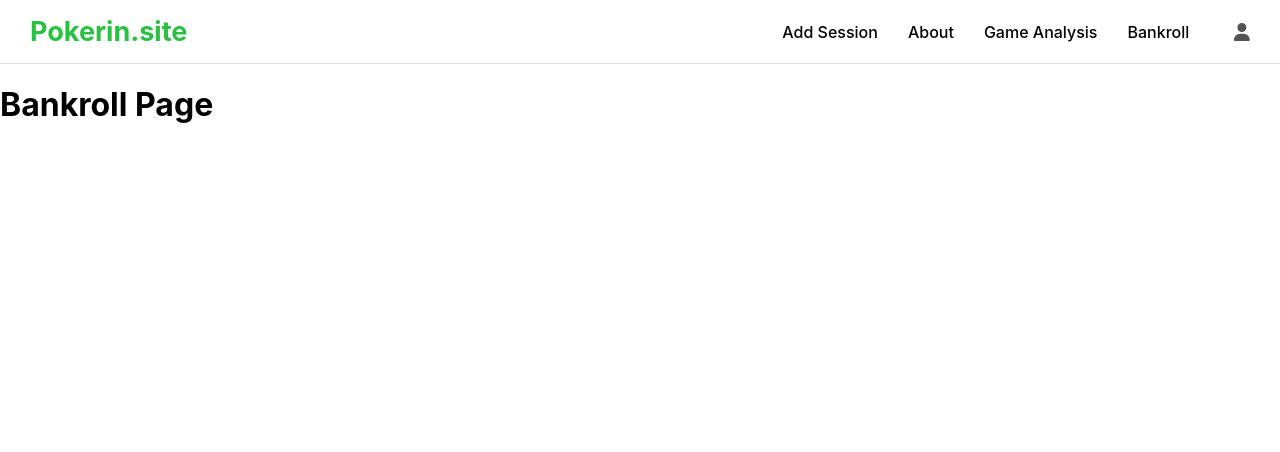
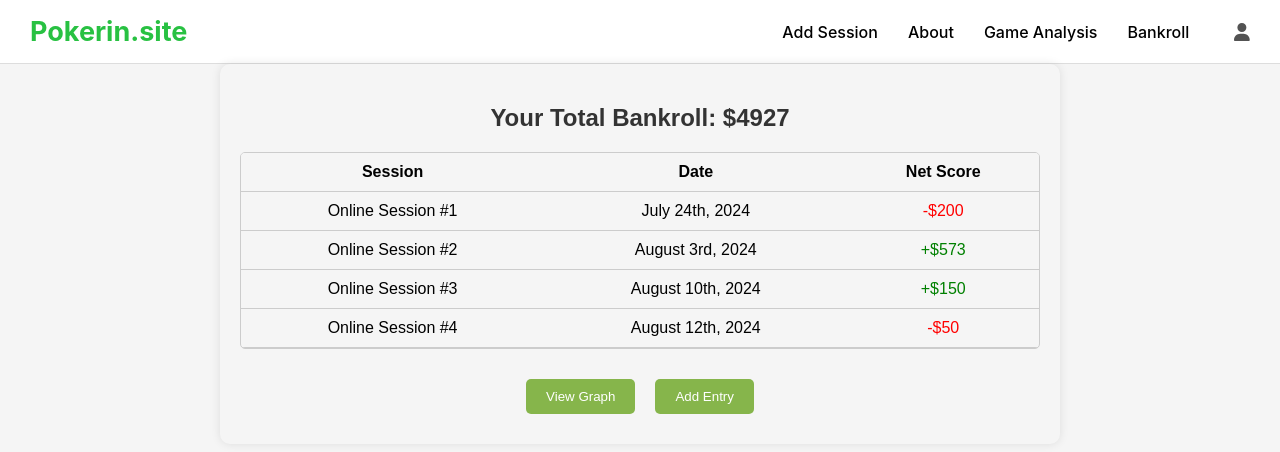
Before and after one commit to AJ112103/pokerinsite, a React (Create React App) app: page /bankroll in a window 1280 px wide. Shown: the top 452 px of the page. Built offline with nearby package versions, Linux system fonts and the light colour scheme; no server answers; sample sign-in values are in the browser's storage.

Commit message:
bankroll stuff

```diff
--- /dev/null
+++ b/src/Bankroll.css
@@ -0,0 +1,114 @@
+body, html {
+    background-color: #f5f5f5;
+    margin: 0;
+    padding: 0;
+    height: 100%;
+  }
+
+.bankroll-container {
+    max-width: 800px;
+    margin: 0 auto;
+    padding: 20px;
+    text-align: center;
+    font-family: Arial, sans-serif;
+    box-shadow: 0 0 10px rgba(0, 0, 0, 0.1);
+    border-radius: 10px;
+  }
+
+  h2 {
+    color: #333;
+  }
+
+  .table-wrapper {
+    max-height: 200px;
+    overflow-y: auto;
+    margin: 20px 0;
+    border: 1px solid #ccc;
+    border-radius: 5px;
+  }
+
+  table {
+    width: 100%;
+    border-collapse: collapse;
+  }
+
+  th, td {
+    padding: 10px;
+    text-align: center;
+    border-bottom: 1px solid #ccc;
+  }
+
+  th {
+    background-color: #f5f5f5;
+  }
+
+  button {
+    background-color: #86b54b;
+    color: white;
+    padding: 10px 20px;
+    border: none;
+    border-radius: 5px;
+    cursor: pointer;
+    margin: 10px;
+  }
+
+  button:hover {
+    background-color: #39D353;
+  }
+
+  .modal {
+    position: fixed;
+    top: 0;
+    left: 0;
+    width: 100%;
+    height: 100%;
+    background-color: rgba(0, 0, 0, 0.5);
+    display: flex;
+    justify-content: center;
+    align-items: center;
+  }
+
+  .modal-content {
+    background-color: #fff;
+    padding: 20px;
+    border-radius: 5px;
+    text-align: center;
+    width: 300px;
+  }
+
+  .modal-content h3 {
+    margin-bottom: 20px;
+  }
+
+  .modal-content label {
+    display: block;
+    margin-bottom: 10px;
+  }
+
+  .modal-content input {
+    width: 100%;
+    padding: 8px;
+    margin-bottom: 10px;
+  }
+
+  .modal-content button {
+    margin-right: 10px;
+    padding: 8px 16px;
+    background-color: #98cc56;
+    color: white;
+    border: none;
+    border-radius: 5px;
+    cursor: pointer;
+  }
+
+  .modal-content button:hover {
+    background-color: #86b54b;
+  }
+
+  .modal-content button[type="button"] {
+    background-color: #ccc;
+  }
+
+  .modal-content button[type="button"]:hover {
+    background-color: #b3b3b3;
+  }
--- a/src/Bankroll.js
+++ b/src/Bankroll.js
@@ -1,7 +1,138 @@
-import React from 'react';
+import React, { useState, useEffect } from 'react';
+import './Bankroll.css';
 
 function Bankroll() {
-  return <h1>Bankroll Page</h1>;
+  // State to store the session data fetched from the backend
+  const [sessions, setSessions] = useState([]);
+  const [isModalOpen, setIsModalOpen] = useState(false);
+  const [newSession, setNewSession] = useState({
+    session: '',
+    date: '',
+    score: '',
+  });
+
+  // Simulate fetching data from the backend with sample data
+  useEffect(() => {
+    const sampleData = [
+      { session: 'Online Session #1', date: 'July 24th, 2024', score: -200 },
+      { session: 'Online Session #2', date: 'August 3rd, 2024', score: 573 },
+      { session: 'Online Session #3', date: 'August 10th, 2024', score: 150 },
+      { session: 'Online Session #4', date: 'August 12th, 2024', score: -50 },
+    ];
+    setSessions(sampleData);
+  }, []);
+
+  // Function to handle the form submission
+  const handleFormSubmit = (e) => {
+    e.preventDefault();
+    const sessionData = {
+      ...newSession,
+      score: parseFloat(newSession.score), // Ensure the score is a number
+    };
+
+    // Add the new session to the state
+    setSessions([...sessions, sessionData]);
+
+    // Send the data to the backend (replace the URL with your actual backend endpoint)
+    fetch('/api/sessions', {
+      method: 'POST',
+      headers: {
+        'Content-Type': 'application/json',
+      },
+      body: JSON.stringify(sessionData),
+    })
+      .then((response) => response.json())
+      .then((data) => console.log('Data sent to the backend:', data))
+      .catch((error) => console.error('Error sending data to the backend:', error));
+
+    // Close the modal
+    setIsModalOpen(false);
+    // Reset form fields
+    setNewSession({ session: '', date: '', score: '' });
+  };
+
+  // Function to handle input changes
+  const handleInputChange = (e) => {
+    const { name, value } = e.target;
+    setNewSession({ ...newSession, [name]: value });
+  };
+
+  return (
+    <div className="bankroll-container">
+      <h2>Your Total Bankroll: $4927</h2> {/* You can adjust the total bankroll dynamically if needed */}
+      <div className="table-wrapper">
+        <table>
+          <thead>
+            <tr>
+              <th>Session</th>
+              <th>Date</th>
+              <th>Net Score</th>
+            </tr>
+          </thead>
+          <tbody>
+            {sessions.map((session, index) => (
+              <tr key={index}>
+                <td>{session.session}</td>
+                <td>{session.date}</td>
+                <td style={{ color: session.score >= 0 ? 'green' : 'red' }}>
+                  {session.score >= 0 ? `+$${session.score}` : `-$${Math.abs(session.score)}`}
+                </td>
+              </tr>
+            ))}
+          </tbody>
+        </table>
+      </div>
+      <div className="button-group">
+        <button>View Graph</button>
+        <button onClick={() => setIsModalOpen(true)}>Add Entry</button>
+      </div>
+
+      {/* Modal for adding a new entry */}
+      {isModalOpen && (
+        <div className="modal">
+          <div className="modal-content">
+            <h3>Add New Session</h3>
+            <form onSubmit={handleFormSubmit}>
+              <label>
+                Session:
+                <input
+                  type="text"
+                  name="session"
+                  value={newSession.session}
+                  onChange={handleInputChange}
+                  required
+                />
+              </label>
+              <label>
+                Date:
+                <input
+                  type="date"
+                  name="date"
+                  value={newSession.date}
+                  onChange={handleInputChange}
+                  required
+                />
+              </label>
+              <label>
+                Net Score:
+                <input
+                  type="number"
+                  name="score"
+                  value={newSession.score}
+                  onChange={handleInputChange}
+                  required
+                />
+              </label>
+              <button type="submit">Add Session</button>
+              <button type="button" onClick={() => setIsModalOpen(false)}>
+                Cancel
+              </button>
+            </form>
+          </div>
+        </div>
+      )}
+    </div>
+  );
 }
 
 export default Bankroll;
```
